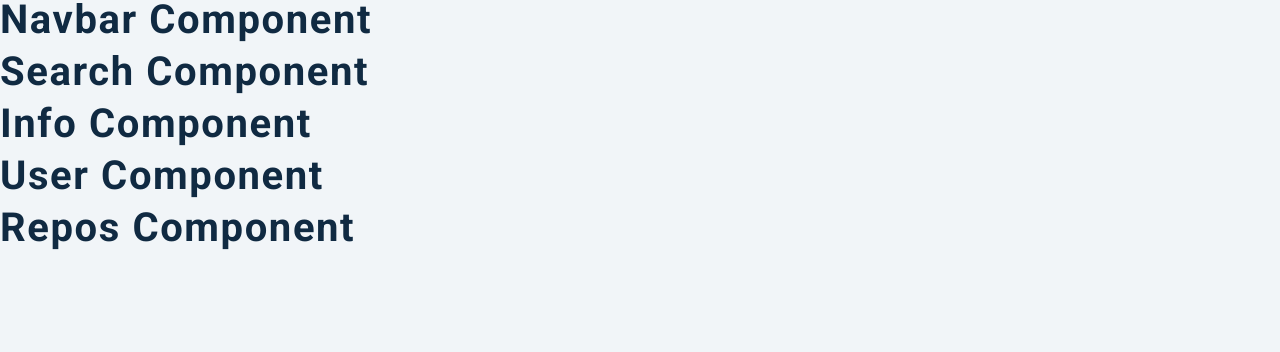
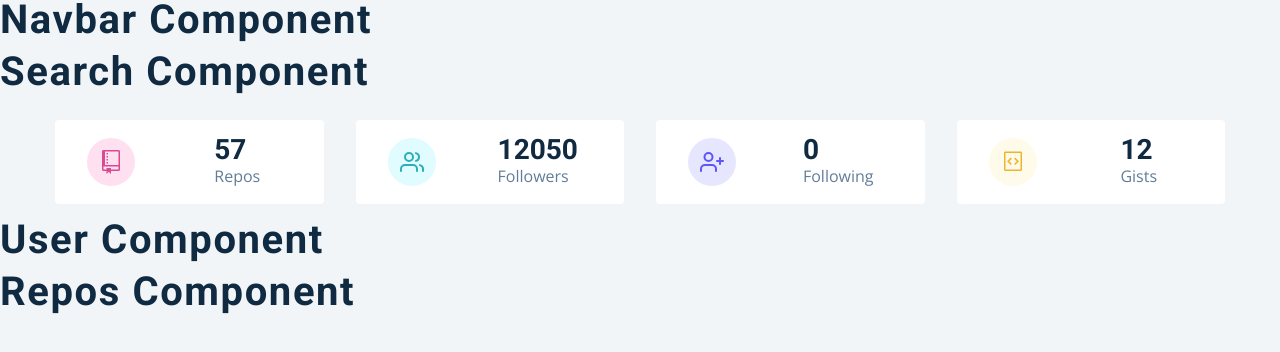
Before and after one commit to mahsoodebrahim/github-user, a React (Create React App) app: page / in a window 1280 px wide. Shown: the top 352 px of the page. Built offline with nearby package versions, Linux system fonts and the light colour scheme.

Commit message:
Info component

```diff
--- a/package.json
+++ b/package.json
@@ -8,6 +8,7 @@
     "@testing-library/user-event": "^13.5.0",
     "react": "^17.0.2",
     "react-dom": "^17.0.2",
+    "react-icons": "^4.3.1",
     "react-router-dom": "^6.2.1",
     "react-scripts": "5.0.0",
     "styled-components": "^5.3.3",
--- a/src/components/Info.js
+++ b/src/components/Info.js
@@ -1,7 +1,118 @@
 import React from "react";
+import styled from "styled-components";
+import { useGlobalGithubContext } from "../context/context";
+import { GoRepo, GoGist } from "react-icons/go";
+import { FiUsers, FiUserPlus } from "react-icons/fi";
 
 const Info = () => {
-  return <h2>info component</h2>;
+  const { githubUser } = useGlobalGithubContext();
+
+  const { public_repos, followers, following, public_gists } = githubUser;
+
+  const items = [
+    {
+      id: 1,
+      icon: <GoRepo className="icon" />,
+      label: "repos",
+      value: public_repos,
+      color: "pink",
+    },
+    {
+      id: 2,
+      icon: <FiUsers className="icon" />,
+      label: "followers",
+      value: followers,
+      color: "green",
+    },
+    {
+      id: 3,
+      icon: <FiUserPlus className="icon" />,
+      label: "following",
+      value: following,
+      color: "purple",
+    },
+    {
+      id: 4,
+      icon: <GoGist className="icon" />,
+      label: "gists",
+      value: public_gists,
+      color: "yellow",
+    },
+  ];
+
+  return (
+    <section className="section">
+      <Wrapper className="section-center">
+        {items.map((item) => {
+          return <InfoCard key={item.id} {...item} />;
+        })}
+      </Wrapper>
+    </section>
+  );
 };
 
+const InfoCard = ({ icon, label, value, color }) => {
+  return (
+    <article className="info-card">
+      <span className={color}>{icon}</span>
+      <div>
+        <h3>{value}</h3>
+        <p>{label}</p>
+      </div>
+    </article>
+  );
+};
+
+const Wrapper = styled.section`
+  display: grid;
+  grid-template-columns: repeat(auto-fill, minmax(200px, 1fr));
+  gap: 1rem 2rem;
+  @media (min-width: 640px) {
+    grid-template-columns: repeat(auto-fill, minmax(260px, 1fr));
+  }
+  .info-card {
+    border-radius: var(--radius);
+    padding: 1rem 2rem;
+    background: var(--clr-white);
+    display: grid;
+    grid-template-columns: auto 1fr;
+    column-gap: 3rem;
+    place-items: center;
+    span {
+      width: 3rem;
+      height: 3rem;
+      display: grid;
+      place-items: center;
+      border-radius: 50%;
+    }
+    .icon {
+      font-size: 1.5rem;
+    }
+    h3 {
+      margin-bottom: 0;
+      letter-spacing: 0;
+    }
+    p {
+      margin-bottom: 0;
+      text-transform: capitalize;
+    }
+    .pink {
+      background: #ffe0f0;
+      color: #da4a91;
+    }
+    .green {
+      background: var(--clr-primary-10);
+      color: var(--clr-primary-5);
+    }
+    .purple {
+      background: #e6e6ff;
+      color: #5d55fa;
+    }
+    .yellow {
+      background: #fffbea;
+      color: #f0b429;
+    }
+  }
+`;
+
 export default Info;
--- a/src/index.css
+++ b/src/index.css
@@ -155,3 +155,20 @@
   color: var(--clr-primary-1);
   background-color: var(--clr-primary-8);
 }
+
+.section {
+  padding: 1rem 0;
+  position: relative;
+}
+
+.section-center {
+  width: 90vw;
+  margin: 0 auto;
+  max-width: var(--max-width);
+}
+
+@media screen and (min-width: 992px) {
+  .section-center {
+    width: 95vw;
+  }
+}
--- a/src/pages/Dashboard.js
+++ b/src/pages/Dashboard.js
@@ -1,10 +1,7 @@
 import React from "react";
 import { Navbar, Search, User, Info, Repos } from "../components";
-import { useGlobalGithubContext } from "../context/context";
 
 const Dashboard = () => {
-  const value = useGlobalGithubContext();
-  console.log(value);
   return (
     <main>
       <Navbar />
```
Also changed, not shown: 1 other file (tests, documents, lock files or other folders).
